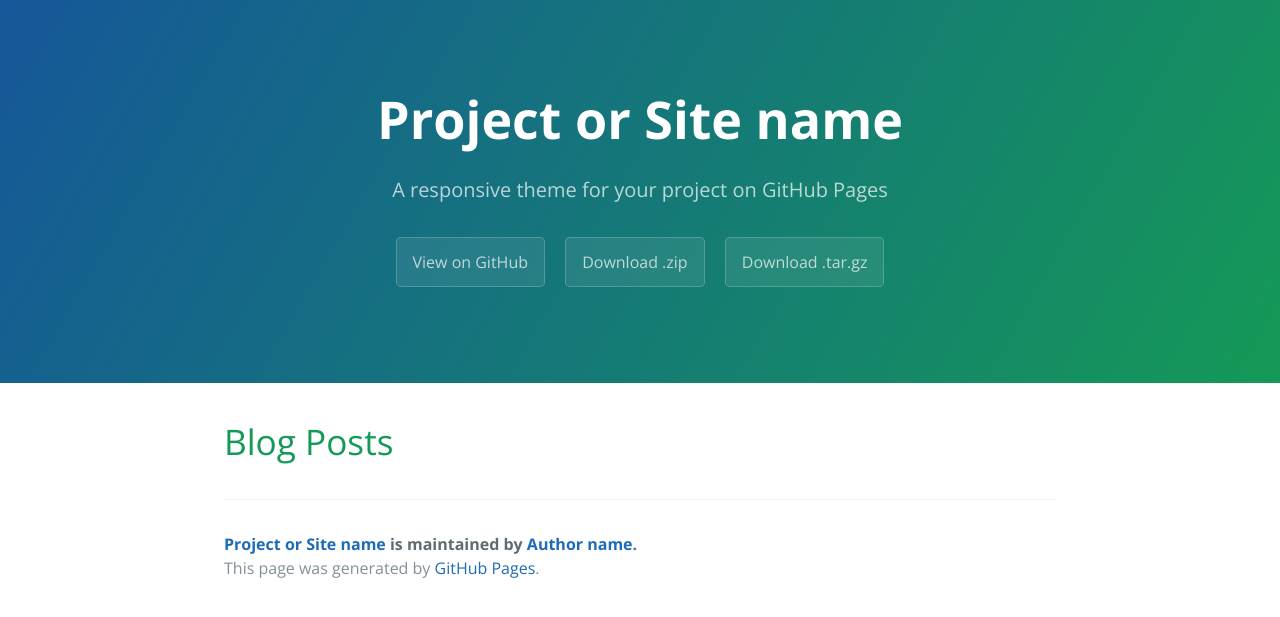
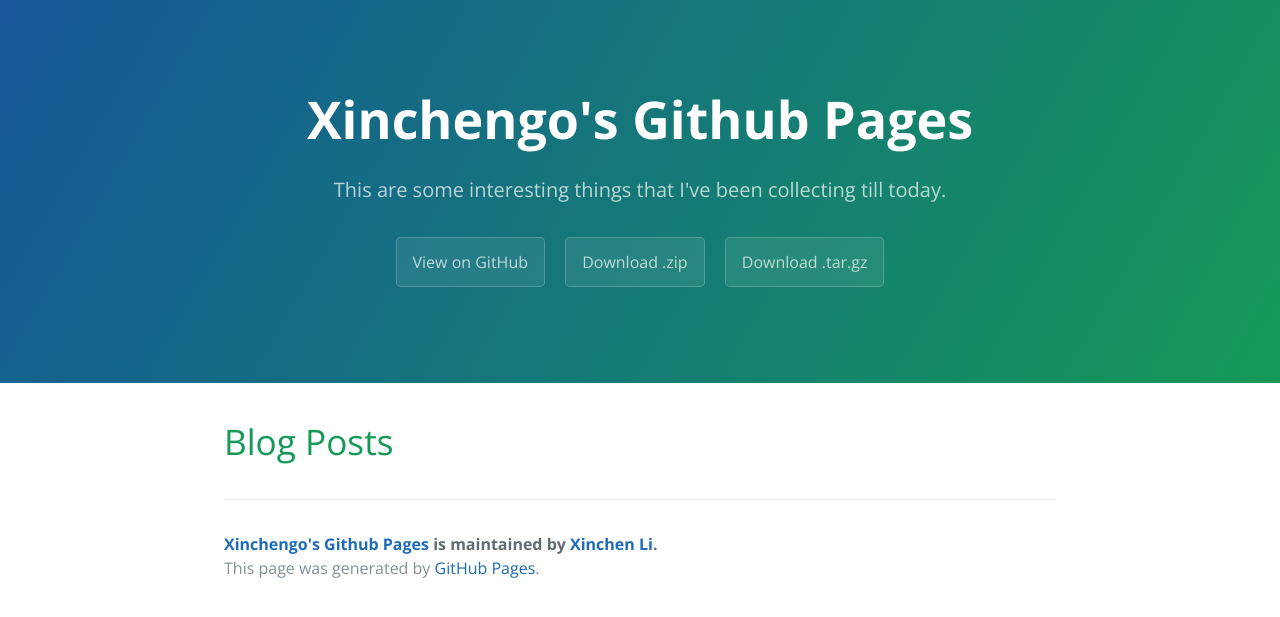
Before and after one commit to xinchengo/xinchengo.github.io, a Jekyll site: the page built from index.html, in a window 1280 px wide. Shown: the top 617 px of the page. Built offline with Jekyll 4.4.1, drawn with Linux system fonts in a browser that asks for light colours; the list of posts is cut into pages by our own code.

Commit message:
Update _config.yml

```diff
--- a/_config.yml
+++ b/_config.yml
@@ -1,14 +1,14 @@
 # Setup
-title:        Project or Site name
-tagline:      A responsive theme for your project on GitHub Pages
+title:        Xinchengo's Github Pages
+tagline:      This are some interesting things that I've been collecting till today.
 baseurl:      ""
 paginate:     1
 locale:       "en"
 
 # About/contact
 author:
-  name:       Author name
-  url:        http://yourhomepage.com
+  name:       Xinchen Li
+  url:        https://xinchengo.github.io
 
 # Gems
 gems:
```
